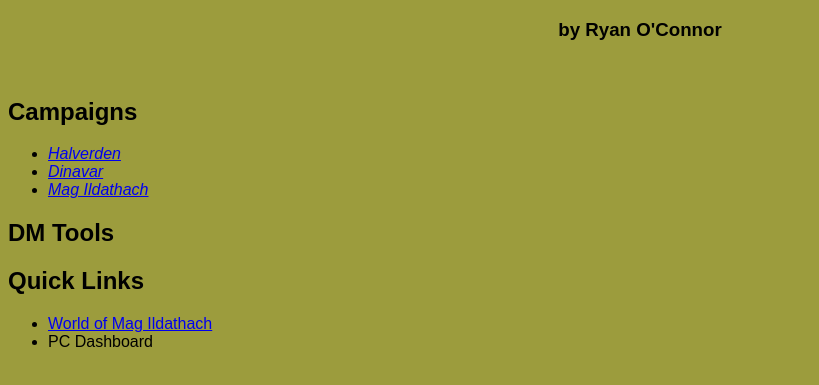
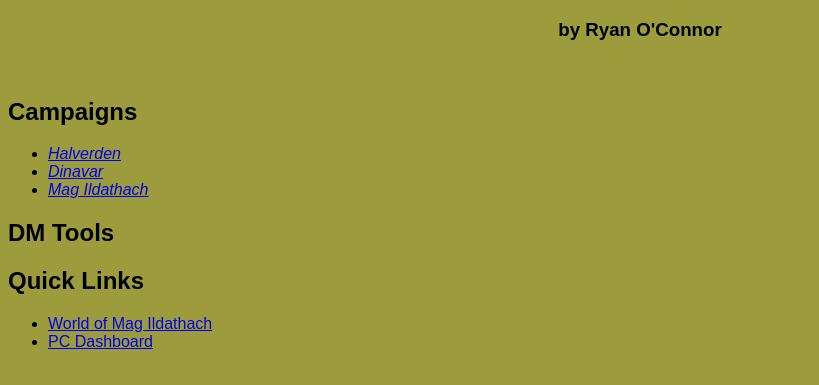
Before and after one commit to oconn802/dnd_site, a plain HTML site: page index.html in a window 1280 px wide. Shown: the part 61-446 px from the top of the page, without its empty margins (0-819 px from the left). Drawn offline with Linux system fonts and the light colour scheme.

Commit message:
Fixed link to dashboard from index

```diff
--- a/index.html
+++ b/index.html
@@ -24,7 +24,7 @@
         <h2>Quick Links</h2>
         <ul>
             <li><a href="./magIldathach.html">World of Mag Ildathach</a></li>
-            <li><a href="./PCDashboard.html"></a>PC Dashboard</li>
+            <li><a href="./PCDashboard.html">PC Dashboard</a></li>
         </ul>
     </div>
 </body>
```
